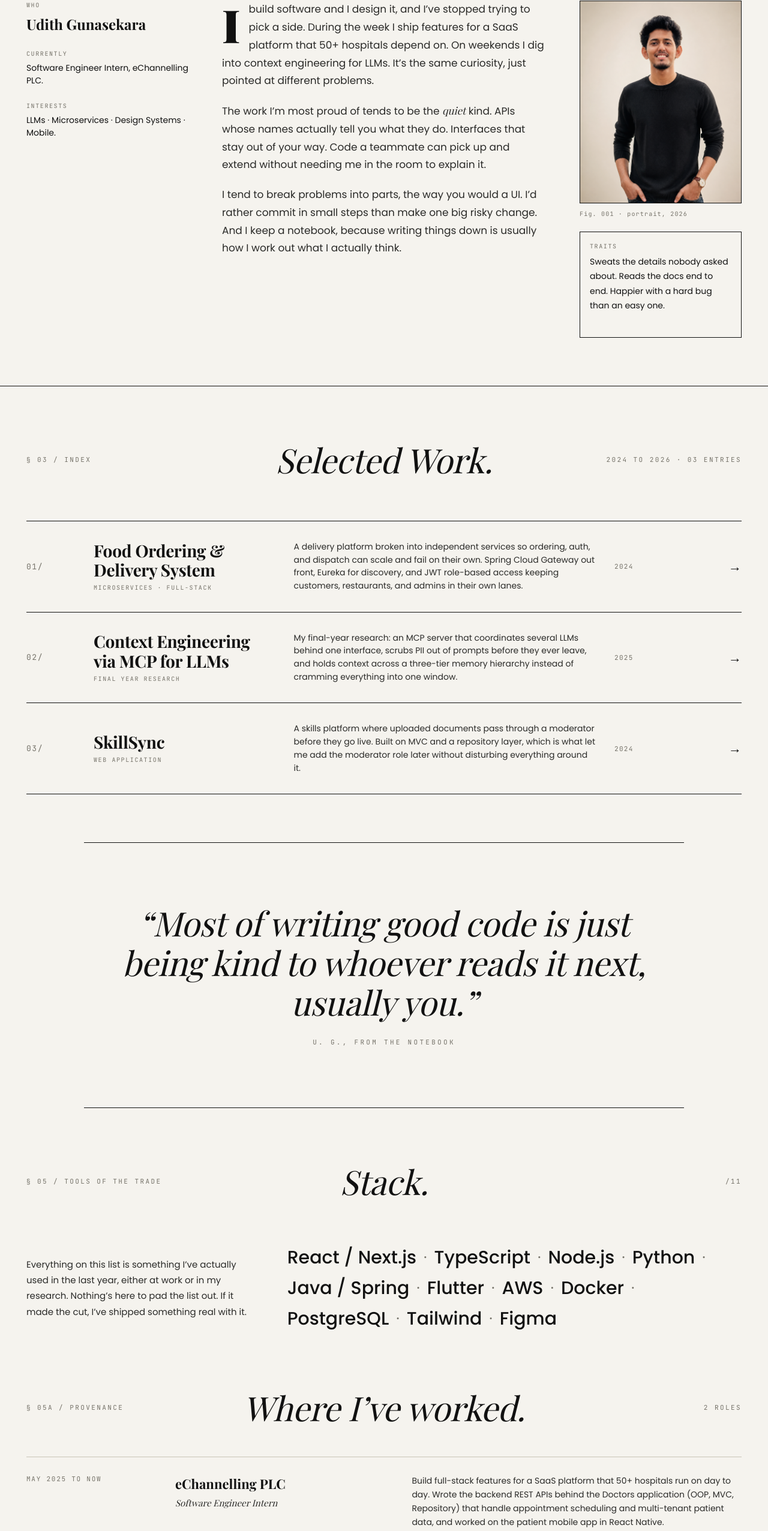
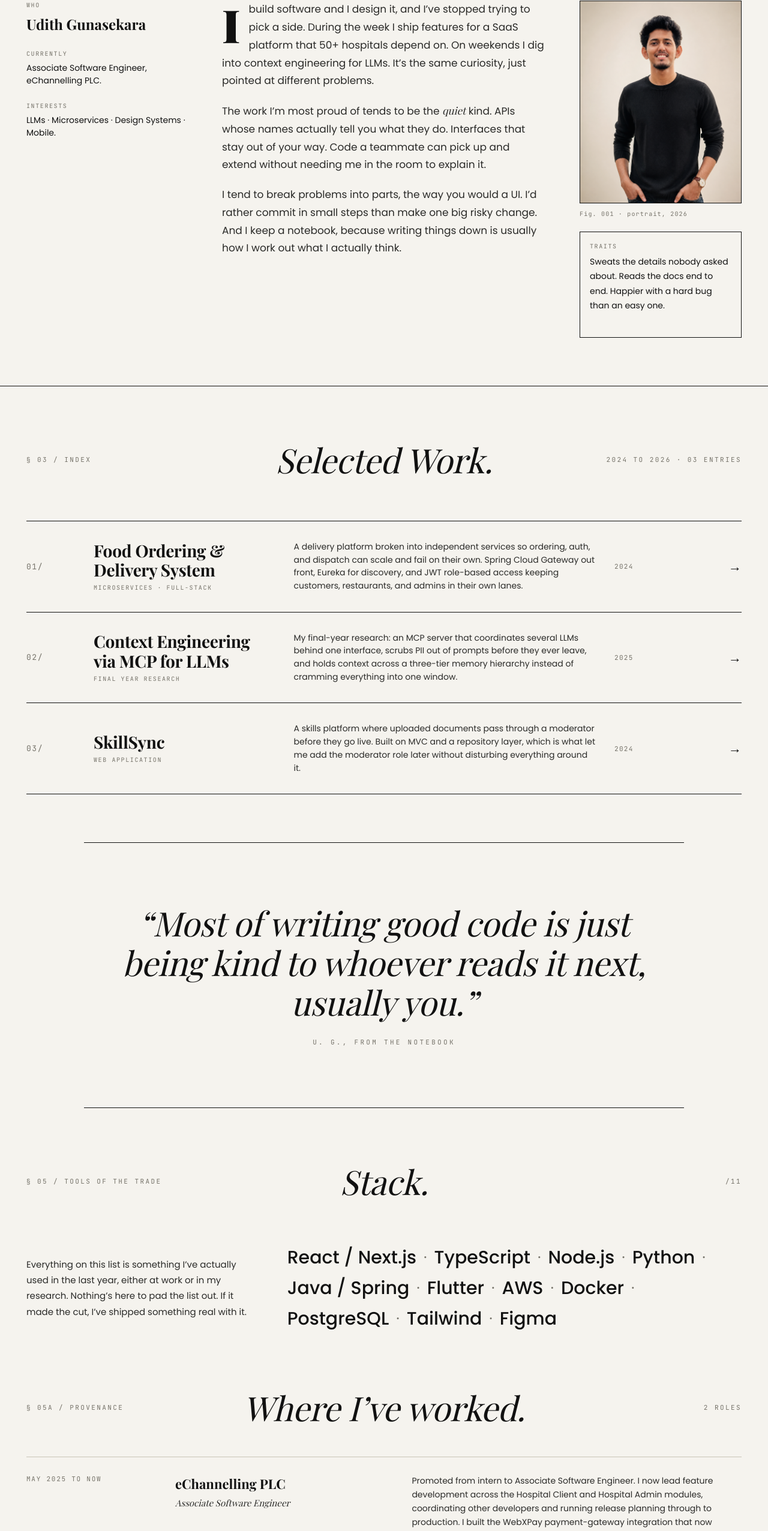
Before and after one commit to udithgunasekara/Portfolio_Website, a Next.js app: page / in a window 1280 px wide. Shown: the part 1105-3657 px from the top of the page at 60% size. Built offline with nearby package versions, Linux system fonts and the light colour scheme.

Commit message:
ASE status

```diff
--- a/src/components/About.tsx
+++ b/src/components/About.tsx
@@ -13,7 +13,7 @@ export default function About() {
             <div className="k">Who</div>
             <div className="v big">Udith Gunasekara</div>
             <div className="k">Currently</div>
-            <div className="v">Software Engineer Intern, eChannelling PLC.</div>
+            <div className="v">Associate Software Engineer, eChannelling PLC.</div>
             <div className="k">Interests</div>
             <div className="v">LLMs · Microservices · Design Systems · Mobile.</div>
           </aside>
--- a/src/data/index.ts
+++ b/src/data/index.ts
@@ -31,10 +31,10 @@ export const EXPERIENCE: ExperienceItem[] = [
   {
     when: "May 2025 to Now",
     where: "eChannelling PLC",
-    role: "Software Engineer Intern",
+    role: "Associate Software Engineer",
     detail:
-      "Build full-stack features for a SaaS platform that 50+ hospitals run on day to day. Wrote the backend REST APIs behind the Doctors application (OOP, MVC, Repository) that handle appointment scheduling and multi-tenant patient data, and worked on the patient mobile app in React Native.",
-    stack: ["Java", "Spring Boot", "React Native", "Oracle", "PostgreSQL"],
+      "Promoted from intern to Associate Software Engineer. I now lead feature development across the Hospital Client and Hospital Admin modules, coordinating other developers and running release planning through to production. I built the WebXPay payment-gateway integration that now processes around 500,000 appointment payments a month, and added an OTP verification step, since adopted by stakeholders as a key control, that protects refund and cancellation flows from fraud. As an intern I shipped the Doctors REST APIs (MVC + Repository) and the patient booking and queue-visibility features for a platform 50+ hospitals run on.",
+    stack: ["Java", "Spring Boot", "React Native", "JavaScript", "Oracle", "PostgreSQL"],
   },
   {
     when: "Jan 2025 to Jan 2026",
```
